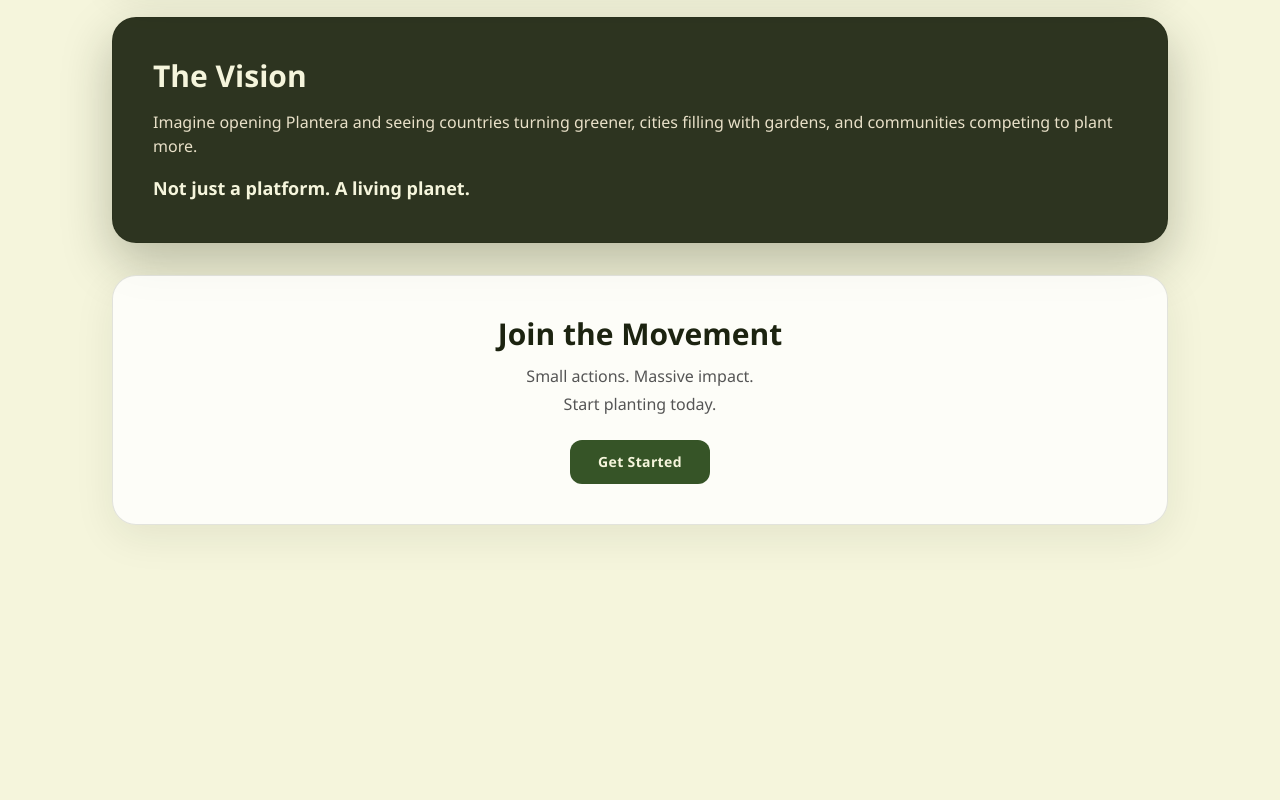
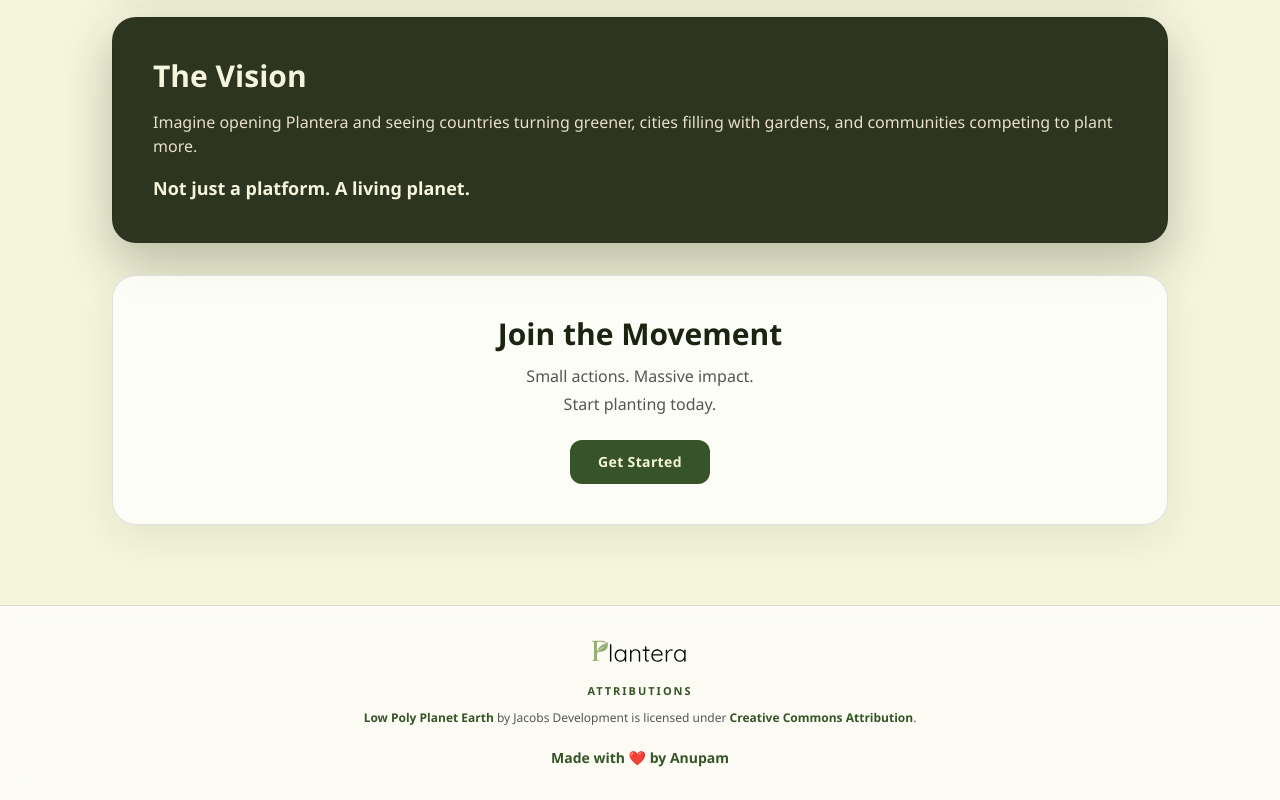
Before and after one commit to anupamthakur-dev/plantera, a React (Vite) app: page / in a window 1280 px wide. Shown: the part 2792-3592 px from the top of the page. Before the commit the page ends 3397 px from the top, so only its background shows below. Built offline with nearby package versions, Linux system fonts and the light colour scheme; no server answers; a web font is replaced by a local one.

Commit message:
footer and model attribution add

```diff
--- a/src/components/Globe/GlobeView.tsx
+++ b/src/components/Globe/GlobeView.tsx
@@ -10,6 +10,7 @@
 import { PlantSidebar } from './PlantSidebar'
 import { useAuth } from '../../features/auth'
 import { fetchPlantSidebarData, type PlantSidebarData } from '../../services/planting'
+import { useModal } from '../../hooks/useModal'
 import type { ClusteredPlantedPlant } from './plants'
 import type {
   AreaFeature,
@@ -111,14 +112,16 @@
   const [sidebarData, setSidebarData] = useState<PlantSidebarData | null>(null)
   const sidebarRequestIdRef = useRef(0)
   const isMobilePerformanceMode = useMobilePerformanceMode()
-  const { zoomLevel, pov } = useGlobeZoom(globeRef, isMobilePerformanceMode)
+  const { modalType } = useModal()
+  const isModalOpen = Boolean(modalType)
+  const { zoomLevel, pov } = useGlobeZoom(globeRef, isMobilePerformanceMode, isModalOpen)
   const { user } = useAuth()
   const {
     visiblePlants,
     objectThreeObject,
     isPlantModelReady,
     loadingStatus: plantLoadingStatus,
-  } = useGlobePlants({ pov, zoomLevel, isMobilePerformanceMode })
+  } = useGlobePlants({ pov, zoomLevel, isMobilePerformanceMode, isPaused: isModalOpen })
   const deferredZoomLevel = useDeferredValue(zoomLevel)
   const userAvatarUrl = ((user?.user_metadata?.avatar_url as string | undefined)
     || (user?.user_metadata?.picture as string | undefined)
@@ -130,6 +133,17 @@
     || user?.email?.split('@')[0]
     || 'Plantera User')
     .trim()
+
+  useEffect(() => {
+    const globe = globeRef.current
+    if (!globe) return
+
+    if (isModalOpen) {
+      globe.pauseAnimation?.()
+    } else {
+      globe.resumeAnimation?.()
+    }
+  }, [isModalOpen])
 
   useEffect(() => {
     const container = containerRef.current
--- a/src/components/Globe/useGlobePlants.ts
+++ b/src/components/Globe/useGlobePlants.ts
@@ -31,6 +31,7 @@
   pov: Pick<GlobePointOfView, 'lat' | 'lng'>
   zoomLevel: ZoomLevel
   isMobilePerformanceMode?: boolean
+  isPaused?: boolean
 }
 
 const NORMALIZED_TEMPLATE_HEIGHT = 1
@@ -175,7 +176,7 @@
   return getPlantModel(type)
 }
 
-export function useGlobePlants({ pov, zoomLevel, isMobilePerformanceMode = false }: UseGlobePlantsInput) {
+export function useGlobePlants({ pov, zoomLevel, isMobilePerformanceMode = false, isPaused = false }: UseGlobePlantsInput) {
   const [plants, setPlants] = useState<PlantedPlant[]>(() => (isSupabaseConfigured ? [] : plantedPlantsDummyData))
   const [loadedTypes, setLoadedTypes] = useState<Set<PlantType>>(new Set())
   const [modelRevision, setModelRevision] = useState(0)
@@ -224,6 +225,11 @@
   const fetchViewport = useMemo(() => expandViewport(viewport, zoomLevel), [viewport, zoomLevel])
 
   useEffect(() => {
+    if (isPaused) {
+      setLoadingStatus('')
+      return
+    }
+
     if (!isSupabaseConfigured) return
 
     const cacheKey = getViewportCacheKey(fetchViewport, zoomLevel)
@@ -262,7 +268,7 @@
       cancelled = true
       window.clearTimeout(timer)
     }
-  }, [fetchViewport, isMobilePerformanceMode, zoomLevel])
+  }, [fetchViewport, isMobilePerformanceMode, isPaused, zoomLevel])
 
   const visiblePlantTypes = useMemo(() => {
     return Array.from(new Set(plants.map((plant) => plant.type)))
--- a/src/components/Globe/useGlobeZoom.ts
+++ b/src/components/Globe/useGlobeZoom.ts
@@ -26,6 +26,7 @@
 export function useGlobeZoom(
   globeRef: RefObject<GlobeHandle | null>,
   isMobilePerformanceMode = false,
+  isPaused = false,
 ) {
   const [altitude, setAltitude] = useState<number>(1.5)
   const [zoomLevel, setZoomLevel] = useState<ZoomLevel>('medium')
@@ -47,6 +48,16 @@
   }, [zoomLevel])
 
   useEffect(() => {
+    if (isPaused) {
+      const globe = globeRef.current
+      if (globe) {
+        const controls = globe.controls()
+        controls.enabled = false
+      }
+
+      return
+    }
+
     let cancelled = false
     let rafId = 0
     let teardown: (() => void) | null = null
@@ -61,6 +72,7 @@
       }
 
       const controls = globe.controls()
+      controls.enabled = true
       let pendingZoomLevel = zoomLevelRef.current
       let zoomDebounceTimer: ReturnType<typeof setTimeout> | null = null
       let cameraDebounceTimer: ReturnType<typeof setTimeout> | null = null
@@ -150,8 +162,13 @@
       cancelled = true
       cancelAnimationFrame(rafId)
       teardown?.()
+
+      const globe = globeRef.current
+      if (globe && isPaused) {
+        globe.controls().enabled = false
+      }
     }
-  }, [globeRef, isMobilePerformanceMode])
+  }, [globeRef, isMobilePerformanceMode, isPaused])
 
   return { zoomLevel, altitude, pov }
 }
--- a/src/pages/LandingPage.tsx
+++ b/src/pages/LandingPage.tsx
@@ -172,6 +172,47 @@
           </div>
         </article>
       </article>
+
+      <footer className="border-t border-[rgba(28,35,16,0.15)] bg-[rgba(255,255,255,0.72)] px-6 py-8 backdrop-blur-sm md:px-12">
+        <div className="mx-auto flex w-full max-w-6xl flex-col items-center gap-5 text-center">
+          <img src="/planteraIcon.svg" alt="Plantera" className="w-20 sm:w-24" />
+
+          <div className="max-w-3xl space-y-2 text-xs leading-relaxed text-[var(--text-secondary)]">
+            <h4 className="text-[11px] font-semibold uppercase tracking-[0.18em] text-[var(--earth-green-700)]">
+              Attributions
+            </h4>
+            <p>
+              <a
+                href="https://skfb.ly/oBuSv"
+                target="_blank"
+                rel="noreferrer"
+                className="font-semibold text-[var(--earth-green-700)] transition hover:text-[var(--earth-green-900)]"
+              >
+                Low Poly Planet Earth
+              </a>{' '}
+              by Jacobs Development is licensed under{' '}
+              <a
+                href="http://creativecommons.org/licenses/by/4.0/"
+                target="_blank"
+                rel="noreferrer"
+                className="font-semibold text-[var(--earth-green-700)] transition hover:text-[var(--earth-green-900)]"
+              >
+                Creative Commons Attribution
+              </a>
+              .
+            </p>
+          </div>
+
+          <a
+            href="https://linkedin.com/in/anupam-thakur"
+            target="_blank"
+            rel="noreferrer"
+            className="text-sm font-semibold text-[var(--earth-green-700)] transition hover:text-[var(--earth-green-900)]"
+          >
+            Made with ❤️ by Anupam
+          </a>
+        </div>
+      </footer>
     </main>
   )
 }
--- a/src/types/globe.ts
+++ b/src/types/globe.ts
@@ -37,6 +37,7 @@
   dampingFactor: number
   rotateSpeed: number
   zoomSpeed: number
+  enabled: boolean
   autoRotate: boolean
   autoRotateSpeed: number
   minDistance: number
@@ -54,6 +55,8 @@
 
 export type GlobeHandle = {
   controls: () => GlobeControls
+  pauseAnimation?: () => void
+  resumeAnimation?: () => void
   scene?: () => {
     add: (object: unknown) => void
     remove: (object: unknown) => void
```
